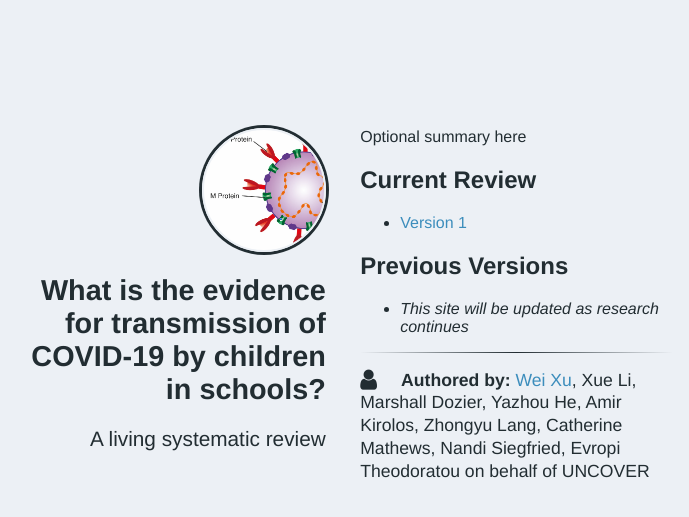
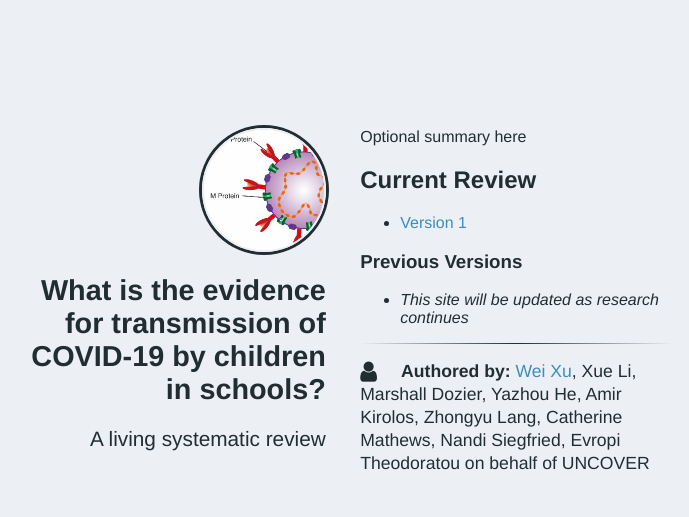
Before and after one commit to mikaelaspringsteen/covidschoolreview, a Jekyll site: the page built from index.html, in a window 1280 px wide. Shown: the top 517 px of the page, without its empty margins (307-996 px from the left). Built offline with Jekyll 4.4.1, drawn with Linux system fonts in a browser that asks for light colours; nearby versions of some CDN libraries.

```diff
--- a/_includes/content.html
+++ b/_includes/content.html
@@ -5,7 +5,7 @@
   <li><a href="https://uncover-livingreview.shinyapps.io/schoolreview/">Version 1</a></li>
 </ul>
 
-<h2>Previous Versions</h2>
+<h3>Previous Versions</h3>
 <ul>
   <li><em>This site will be updated as research continues</em></li>
 </ul>
```
